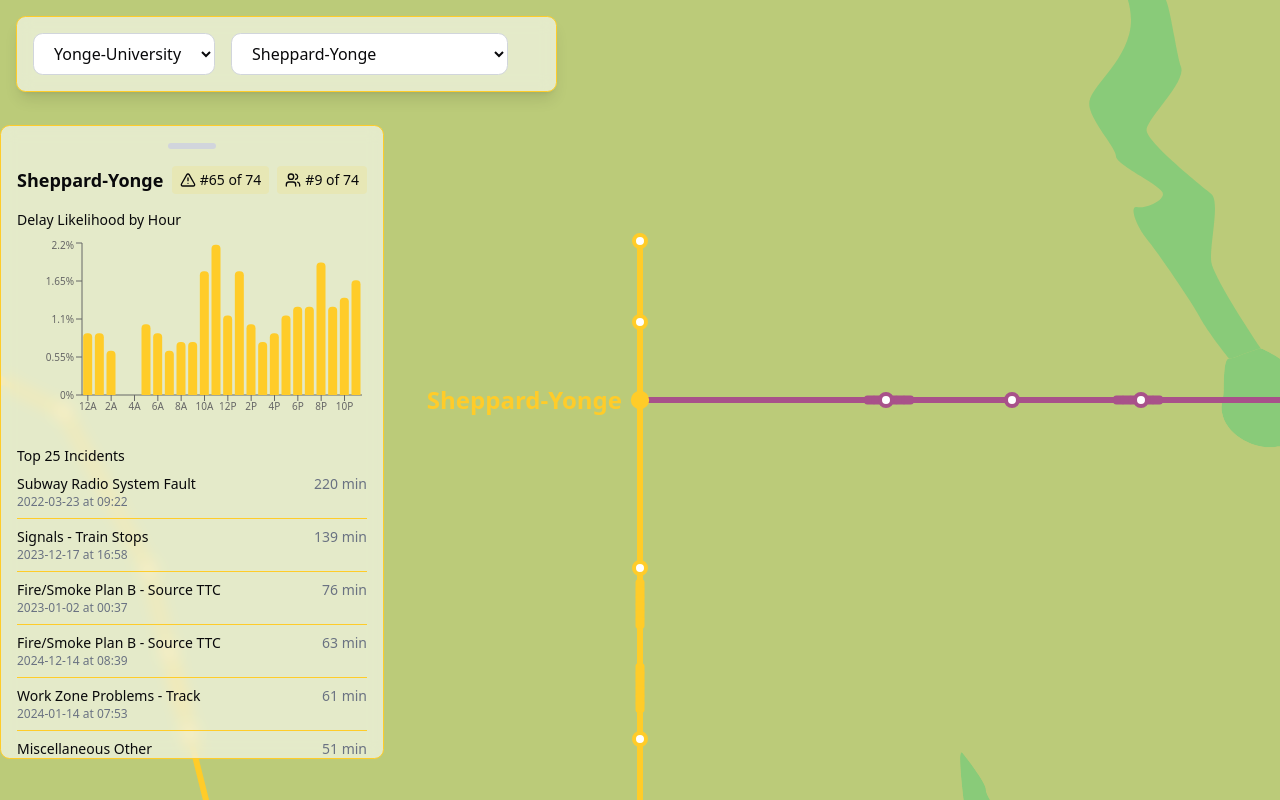
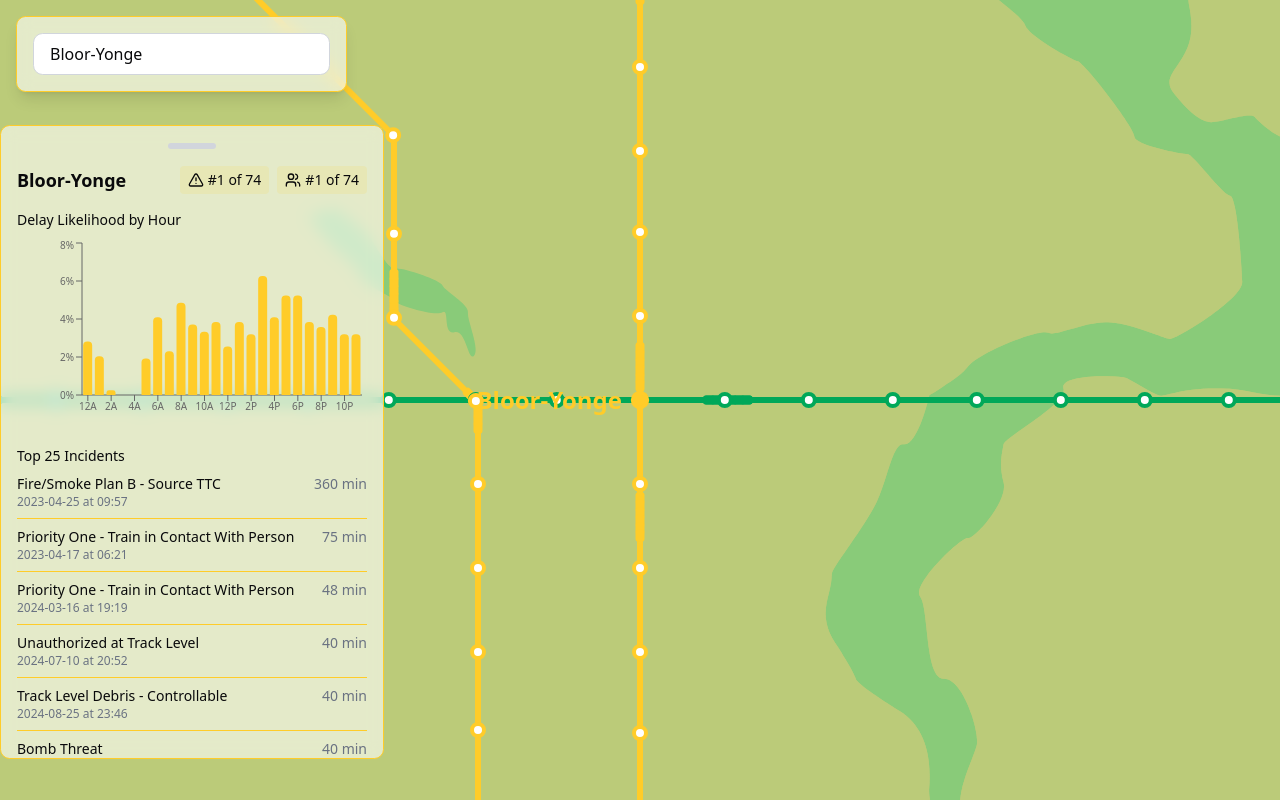
Before and after one commit to eriklangille/ttc_stats, a React (Vite) app: page / in a window 1280 px wide. Built offline with nearby package versions, Linux system fonts and the light colour scheme.

Commit message:
basic combo selector

```diff
--- a/src/App.tsx
+++ b/src/App.tsx
@@ -10,7 +10,11 @@
 type LineName = keyof typeof LINES;
 
 export function App() {
-  const [selectedStation, setSelectedStation] = useState<Station | null>(null);
+  const [selectedStation, setSelectedStation] = useState<Station>({
+    name: "Bloor-Yonge",
+    line: "Yonge-University",
+    distance: 361
+  });
   const [isMobile, setIsMobile] = useState(false);
 
   useEffect(() => {
--- a/src/components/StationSelector.tsx
+++ b/src/components/StationSelector.tsx
@@ -1,66 +1,151 @@
-import { useState, useEffect } from 'react';
+import { useState, useEffect, useMemo } from 'react';
 import { LINES } from './map';
 
 type LineName = keyof typeof LINES;
 type Station = { distance: number; name: string; line: LineName };
+type Point = { x: number; y: number };
+type RelativePoint = { readonly dx: number; readonly dy: number };
+
+// Station icon component
+const StationIcon = ({ color }: { color: string }) => (
+  <svg width="16" height="16" viewBox="0 0 180 89" fill="none" xmlns="http://www.w3.org/2000/svg">
+    <path d="M165 24C173.284 24 180 32.7304 180 43.5C180 54.2696 173.284 63 165 63H15C6.71573 63 0 54.2696 0 43.5C0 32.7304 6.71573 24 15 24H165Z" fill={color}/>
+    <path d="M89.9993 77.7832C108.409 77.7832 123.333 62.8594 123.333 44.4499C123.333 26.0404 108.409 11.1166 89.9993 11.1166C71.5899 11.1166 56.666 26.0404 56.666 44.4499C56.666 62.8594 71.5899 77.7832 89.9993 77.7832Z" fill="white"/>
+    <path d="M112.204 44.4499C112.204 32.1769 102.26 22.2331 89.987 22.2331C77.714 22.2331 67.7702 32.1769 67.7702 44.4499C67.7702 56.7229 77.714 66.6667 89.987 66.6667C102.26 66.6667 112.204 56.7229 112.204 44.4499ZM134.437 44.4499C134.437 68.9959 114.533 88.8997 89.987 88.8997C65.441 88.8997 45.5371 68.9959 45.5371 44.4499C45.5371 19.9039 65.441 0 89.987 0C114.533 0 134.437 19.9039 134.437 44.4499Z" fill={color}/>
+  </svg>
+);
 
 export const StationSelector = ({ onStationSelect, selectedStation, lineColor }: {
   onStationSelect: (station: Station) => void;
   selectedStation: Station | null;
   lineColor: string;
 }) => {
-  const [selectedLine, setSelectedLine] = useState<LineName>('Yonge-University');
-  const [selectedStationName, setSelectedStationName] = useState<string>('Sheppard-Yonge');
+  // Utility functions from map.tsx
+  const getAbsolutePoints = (start: Point, relativePoints: readonly RelativePoint[]): Point[] => {
+    const points: Point[] = [start];
+    let currentX = start.x;
+    let currentY = start.y;
 
-  // Update selector state when station is selected from map
+    for (const point of relativePoints) {
+      currentX += point.dx;
+      currentY += point.dy;
+      points.push({ x: currentX, y: currentY });
+    }
+
+    return points;
+  };
+
+  const getPointAtDistance = (points: Point[], targetDistance: number): Point => {
+    let accumulatedDistance = 0;
+
+    for (let i = 0; i < points.length - 1; i++) {
+      const dx = points[i + 1].x - points[i].x;
+      const dy = points[i + 1].y - points[i].y;
+      const segmentLength = Math.sqrt(dx * dx + dy * dy);
+
+      if (accumulatedDistance + segmentLength >= targetDistance) {
+        const segmentDistance = targetDistance - accumulatedDistance;
+        const segmentPercent = segmentDistance / segmentLength;
+        return {
+          x: points[i].x + (points[i + 1].x - points[i].x) * segmentPercent,
+          y: points[i].y + (points[i + 1].y - points[i].y) * segmentPercent,
+        };
+      }
+      accumulatedDistance += segmentLength;
+    }
+
+    return points[points.length - 1];
+  };
+
+  const [searchQuery, setSearchQuery] = useState(selectedStation?.name || '');
+  const [isOpen, setIsOpen] = useState(false);
+
+  // Update search query when selected station changes
   useEffect(() => {
-    if (selectedStation) {
-      setSelectedLine(selectedStation.line);
-      setSelectedStationName(selectedStation.name);
-    }
+    setSearchQuery(selectedStation?.name || '');
   }, [selectedStation]);
 
-  // Update parent when selector changes
-  useEffect(() => {
-    const station = LINES[selectedLine].stations.find(s => s.name === selectedStationName);
-    if (station) {
-      onStationSelect(station);
-    }
-  }, [selectedLine, selectedStationName, onStationSelect]);
+  // Get all stations from all lines
+  const allStations = useMemo(() => {
+    return Object.entries(LINES).flatMap(([lineName, lineData]) =>
+      lineData.stations.map(station => ({
+        ...station,
+        line: lineName as LineName,
+        lineColor: lineData.color
+      }))
+    );
+  }, []);
 
-  console.log(lineColor);
+  // Sort stations by distance from current station
+  const sortedStations = useMemo(() => {
+    if (!selectedStation) return allStations;
+
+    return [...allStations].sort((a, b) => {
+      const lineA = LINES[a.line];
+      const lineB = LINES[b.line];
+      const pointsA = getAbsolutePoints(lineA.start, lineA.line);
+      const pointsB = getAbsolutePoints(lineB.start, lineB.line);
+      const currentPoints = getAbsolutePoints(LINES[selectedStation.line].start, LINES[selectedStation.line].line);
+
+      const posA = getPointAtDistance(pointsA, a.distance);
+      const posB = getPointAtDistance(pointsB, b.distance);
+      const currentPos = getPointAtDistance(currentPoints, selectedStation.distance);
+
+      const distA = Math.hypot(posA.x - currentPos.x, posA.y - currentPos.y);
+      const distB = Math.hypot(posB.x - currentPos.x, posB.y - currentPos.y);
+
+      return distA - distB;
+    });
+  }, [allStations, selectedStation]);
+
+  // Filter stations based on search query
+  const filteredStations = useMemo(() => {
+    if (!searchQuery) return sortedStations;
+    const query = searchQuery.toLowerCase();
+    return sortedStations.filter(station =>
+      station.name.toLowerCase().includes(query) ||
+      station.line.toLowerCase().includes(query)
+    );
+  }, [sortedStations, searchQuery]);
+
+  // Update parent when station is selected
+  const handleStationSelect = (station: Station) => {
+    onStationSelect(station);
+    setIsOpen(false);
+  };
 
   return (
     <div
-      className={`flex flex-col sm:flex-row flex-wrap w-full sm:m-4 gap-4 border-1 items-center bg-white/60 backdrop-blur-sm p-4 rounded-lg shadow-lg`}
-      style={{ borderColor: lineColor }}>
-      <select
-        value={selectedLine}
-        onChange={(e) => {
-          setSelectedLine(e.target.value as LineName);
-          // Reset station to first station of the new line
-          setSelectedStationName(LINES[e.target.value as LineName].stations[0].name);
-        }}
-        className="w-full sm:w-auto px-4 py-2 rounded-lg border border-gray-300 bg-white"
-      >
-        {Object.keys(LINES).map((line) => (
-          <option key={line} value={line}>
-            {line}
-          </option>
-        ))}
-      </select>
-
-      <select
-        value={selectedStationName}
-        onChange={(e) => setSelectedStationName(e.target.value)}
-        className="w-full sm:w-auto px-4 py-2 rounded-lg border border-gray-300 bg-white"
-      >
-        {LINES[selectedLine].stations.map((station) => (
-          <option key={station.name} value={station.name}>
-            {station.name}
-          </option>
-        ))}
-      </select>
+      className={`flex flex-col w-full sm:m-4 gap-4 border-1 items-center bg-white/60 backdrop-blur-sm p-4 rounded-lg shadow-lg`}
+      style={{ borderColor: lineColor }}
+    >
+      <div className="relative w-full">
+        <input
+          type="text"
+          value={searchQuery}
+          onChange={(e) => setSearchQuery(e.target.value)}
+          onFocus={() => setIsOpen(true)}
+          placeholder="Search for a station..."
+          className="w-full px-4 py-2 rounded-lg border border-gray-300 bg-white"
+        />
+        {isOpen && (
+          <div className="absolute z-50 w-full mt-1 bg-white rounded-lg shadow-lg max-h-96 overflow-y-auto">
+            {filteredStations.map((station) => (
+              <div
+                key={`${station.line}-${station.name}`}
+                onClick={() => handleStationSelect(station)}
+                className="flex items-center gap-2 px-4 py-2 hover:bg-gray-100 cursor-pointer"
+              >
+                <StationIcon color={station.lineColor} />
+                <div className="flex-1">
+                  <div className="font-medium">{station.name}</div>
+                  <div className="text-sm text-gray-500">{station.line}</div>
+                </div>
+              </div>
+            ))}
+          </div>
+        )}
+      </div>
     </div>
   );
 };
```
